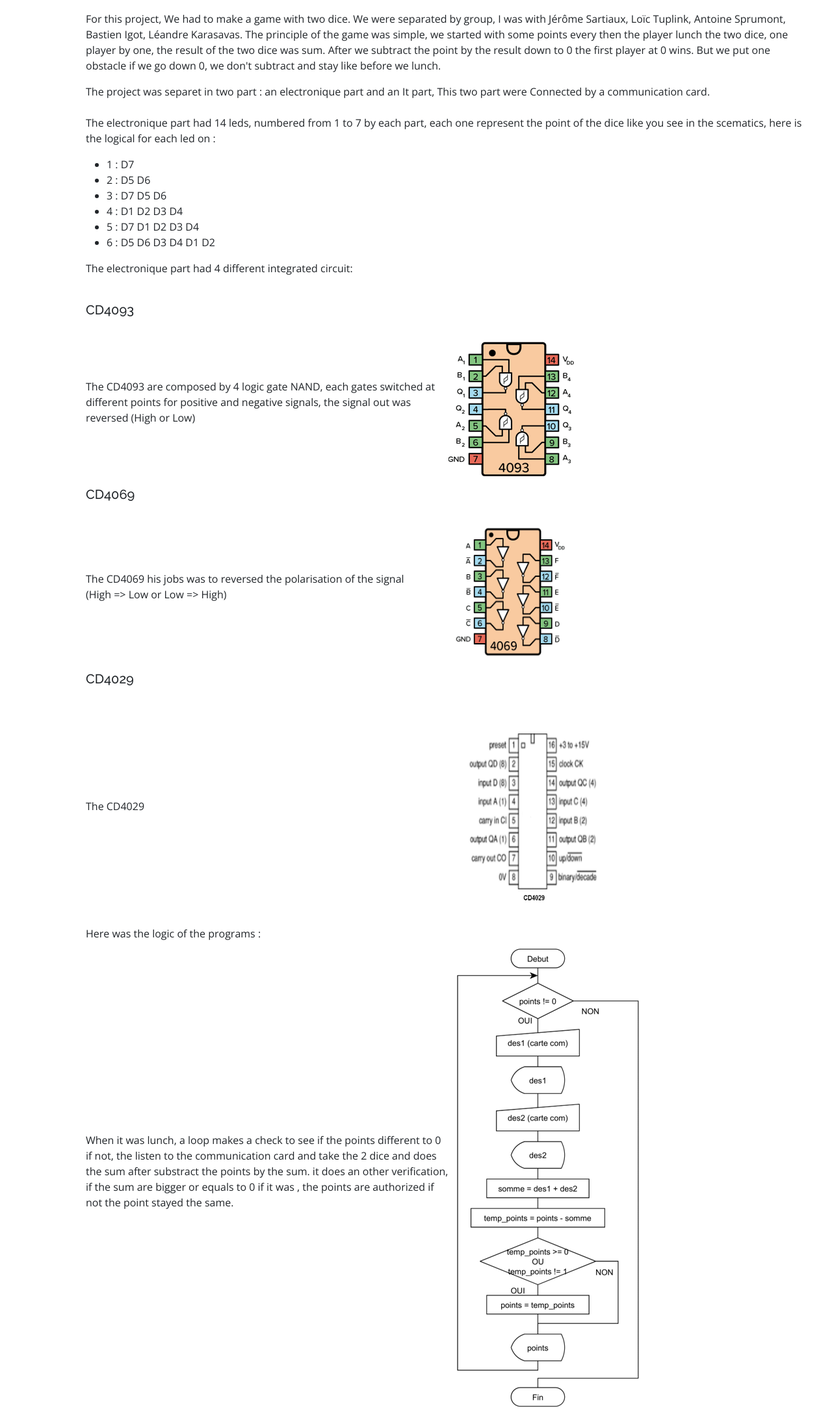
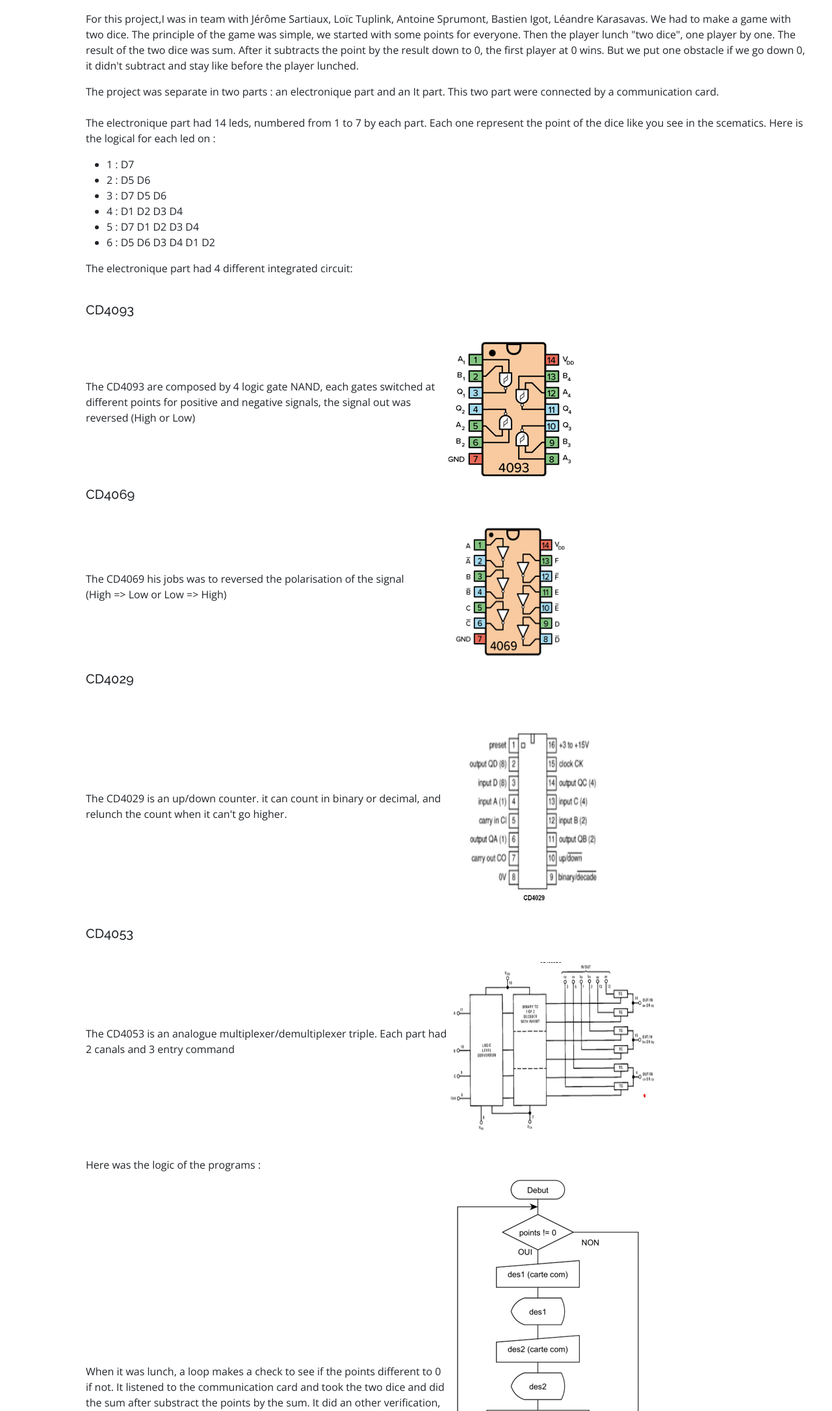
Before and after one commit to Stevenyer/portfolio-FR, a plain HTML site: page project1.html in a window 1280 px wide. Shown: the part 628-2800 px from the top of the page at 65% size. Drawn offline with nearby package versions, Linux system fonts and the light colour scheme.

Commit message:
text ajuste, finishing project 1

```diff
--- a/project1.html
+++ b/project1.html
@@ -71,23 +71,23 @@
             <div class="portfolio-info">
               <h3>Project information</h3>
               <ul>
-                <li><strong>Domain</strong>: embedded System, database, WEB, docker</li>
-                <li><strong>Project date</strong>: 01 March, 2023</li>
-                <li><strong>Project URL</strong>: <a href="https://github.com/Nexaco15/project.git">Github</a></li>
+                <li><strong>Domain</strong>: electronique, C language</li>
+                <li><strong>Project date</strong>: 2022</li>
+                <li><strong>Project URL</strong>: <a href="">Github</a></li>
               </ul>
             </div>
           </div>
             <div class="portfolio-description">
               <h2><i class="bx bx-down-arrow"></i>  Description  <i class="bx bx-down-arrow"></i></h2>
               <p>
-                For this project, We had to make a game with two dice. We were separated by group, I was with Jérôme Sartiaux, Loïc Tuplink, Antoine Sprumont, Bastien Igot, Léandre Karasavas.
+                For this project,I was in team with Jérôme Sartiaux, Loïc Tuplink, Antoine Sprumont, Bastien Igot, Léandre Karasavas. We had to make a game with two dice.
 
-                The principle of the game was simple, we started with some points every then the player lunch the two dice, one player by one, the result of the two dice was sum.
-                After we subtract the point by the result down to 0 the first player at 0 wins.
-                But we put one obstacle if we go down 0, we don't subtract and stay like before we lunch.
+                The principle of the game was simple, we started with some points for everyone. Then the player lunch "two dice", one player by one. The result of the two dice was sum.
+                After it subtracts the point by the result down to 0, the first player at 0 wins.
+                But we put one obstacle if we go down 0, it didn't subtract and stay like before the player lunched.
                 <p>
-                 The project was separet in two part : an electronique part and an It part, This two part were Connected by a communication card.</br></br>
-                 The electronique part had 14 leds, numbered from 1 to 7 by each part, each one represent the point of the dice like you see in the scematics, here is the logical for each led on :
+                 The project was separate in two parts : an electronique part and an It part. This two part were connected by a communication card.</br></br>
+                 The electronique part had 14 leds, numbered from 1 to 7 by each part. Each one represent the point of the dice like you see in the scematics. Here is the logical for each led on :
                  	<ul>
                  <li>1 : D7</li>
                  <li>2 : D5  D6</li>
@@ -125,12 +125,13 @@
                  </div>
                 </p>
 
+
                 <p>
                   <h5>CD4029</h5></br>
                  <div class="left-side-img">
                  <div class="text">
                  <p>
-                 The CD4029
+                 The CD4029 is an up/down counter. it can count in binary or decimal, and relunch the count when it can't go higher.
                  </p></div>
                  <div class="image">
                   <img src="assets/img/portfolio/1st year/4029.jpg" alt="" width="260px" height="320px">
@@ -138,13 +139,28 @@
                  </div>
                 </p>
 
+
+                <p>
+                  <h5>CD4053</h5></br>
+                 <div class="left-side-img">
+                 <div class="text">
+                 <p>
+                 The CD4053 is an analogue multiplexer/demultiplexer triple. Each part had 2 canals and 3 entry command
+                 </p></div>
+                 <div class="image">
+                  <img src="assets/img/portfolio/1st year/4053.png" alt="" width="320px" height="260px">
+                 </div>
+                 </div>
+                </p>
+              </br>
+
                  Here was the logic of the programs : </br>
                  <div class="left-side-img">
                  <div class="text">
                  <p>
                  When it was lunch, a loop makes a check to see if
-                 the points different to 0 if not, the listen to the communication card and take the 2 dice and does the sum after substract the points by the sum.
-                 it does an other verification, if the sum are bigger or equals to 0 if it was , the points are authorized if not the point stayed the same.
+                 the points different to 0 if not. It listened to  the communication card and took the two dice and did the sum after substract the points by the sum.
+                 It did an other verification, if the sum was bigger or equals to 0  , the points are authorized. If not the point stayed the same.
                  </p></div>
                  <div class="image">
                   <img src="assets/img/portfolio/1st year/programs logic.png" alt="">
```
Also changed, not shown: assets/img/portfolio/1st year/4053.png (added).
